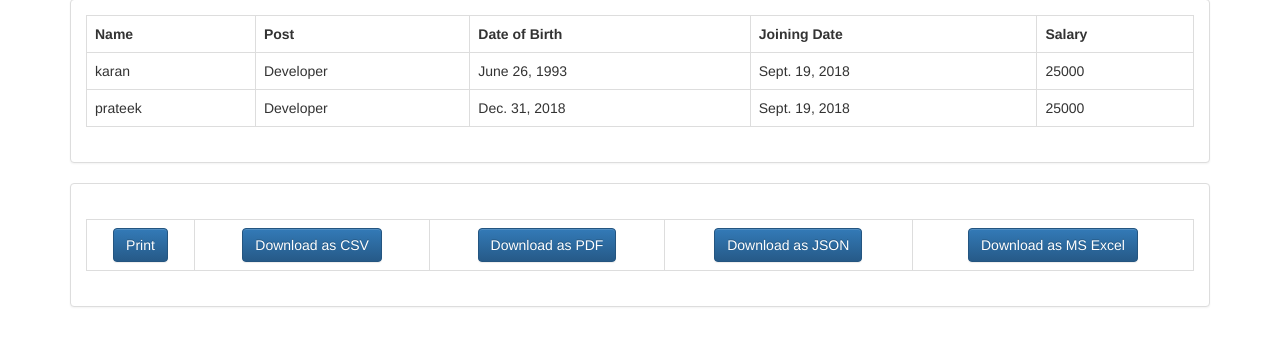
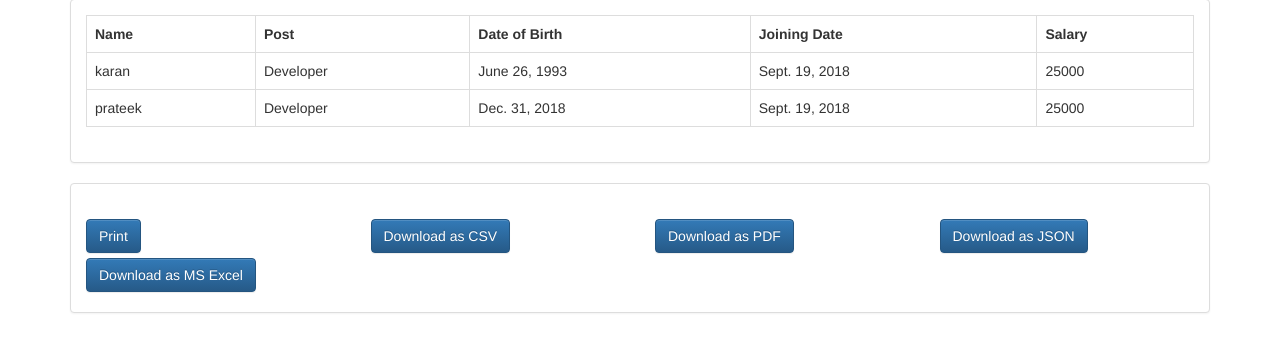
Before and after one commit to Pkaran26/Download-different-type-of-file-attachments-in-django, a Django app: page /emp/disp in a window 1280 px wide. Shown: the part 194-546 px from the top of the page. Run offline with Django 3.2, Linux system fonts and the light colour scheme; data comes from the database, SQL or seed files in the repository; some libraries are stand-ins or nearby versions.

Commit message:
Add files via upload

```diff
--- a/dbtest/emp/templates/disp.html
+++ b/dbtest/emp/templates/disp.html
@@ -70,25 +70,24 @@
     <div class="panel panel-default">
             <div class="panel-body">
         <br/>
-        <table class="table table-bordered text-center">
-            <tr>
-                <td>
-                    <a class="btn btn-primary" href="javascript:printList()" >Print </a>
-                </td>
-                <td>
-                    <a class="btn btn-primary" href="./csv">Download  as CSV</a>
-                </td>
-                <td>
-                    <a class="btn btn-primary" href="./pdf">Download  as PDF</a>
-                </td>
-                <td>
-                    <a class="btn btn-primary" href="./json">Download  as JSON</a>
-                </td>
-                <td>
-                    <a class="btn btn-primary" href="./excel">Download  as MS Excel</a>
-                </td>
-            </tr>
-        </table>
+        <div class="row">
+            <div class="col-md-3" style="margin-bottom:5px;">
+                <a class="btn btn-primary" href="javascript:printList()" >Print </a>
+
+            </div>
+            <div class="col-md-3" style="margin-bottom:5px;">
+                <a class="btn btn-primary" href="./csv">Download  as CSV</a>
+            </div>
+            <div class="col-md-3" style="margin-bottom:5px;">
+                <a class="btn btn-primary" href="./pdf">Download  as PDF</a>
+            </div>
+            <div class="col-md-3" style="margin-bottom:5px;">
+                <a class="btn btn-primary" href="./json">Download  as JSON</a>
+            </div>
+            <div class="col-md-3" style="margin-bottom:5px;">
+                <a class="btn btn-primary" href="./excel">Download  as MS Excel</a>
+            </div>
+        </div>
     </div>
     </div>
     </div>
```
